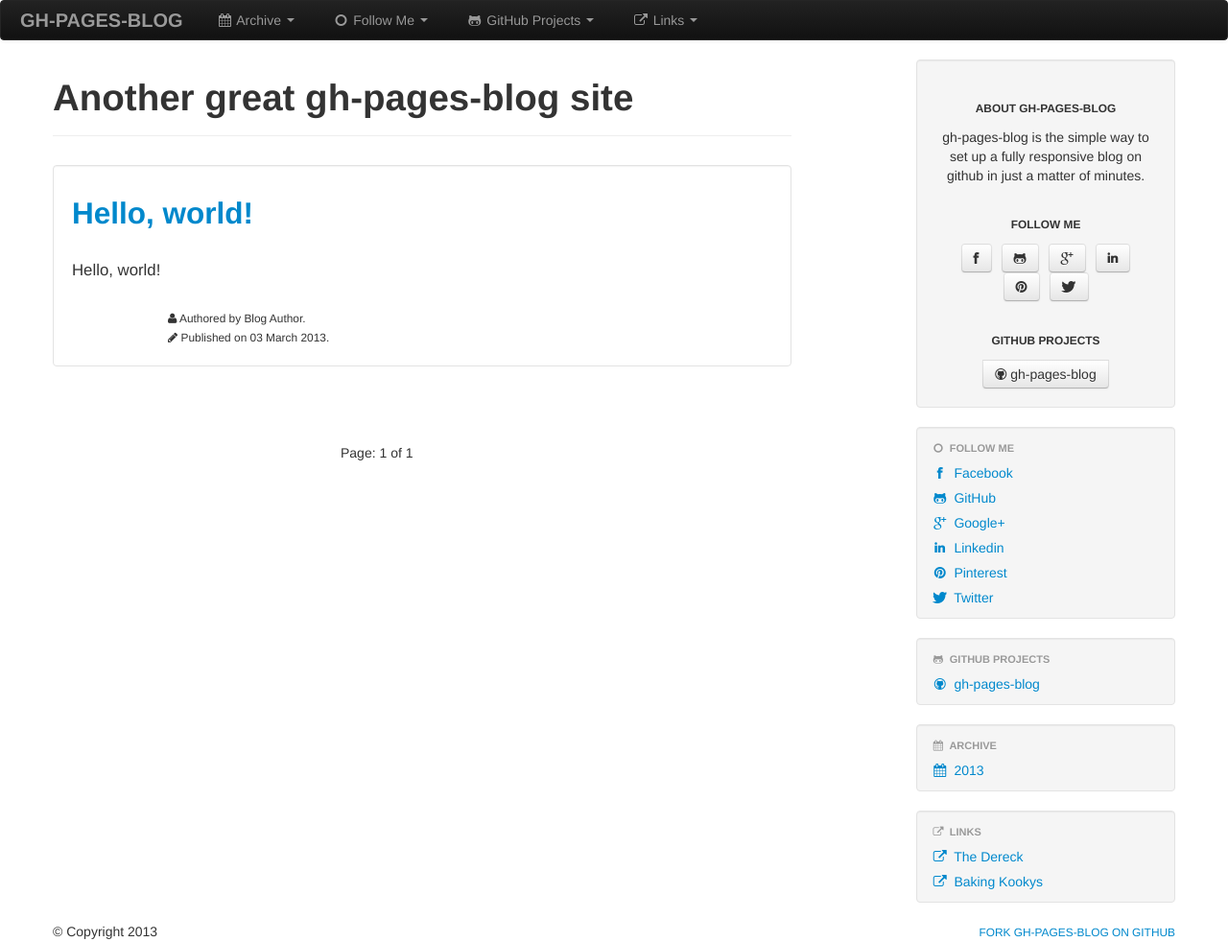
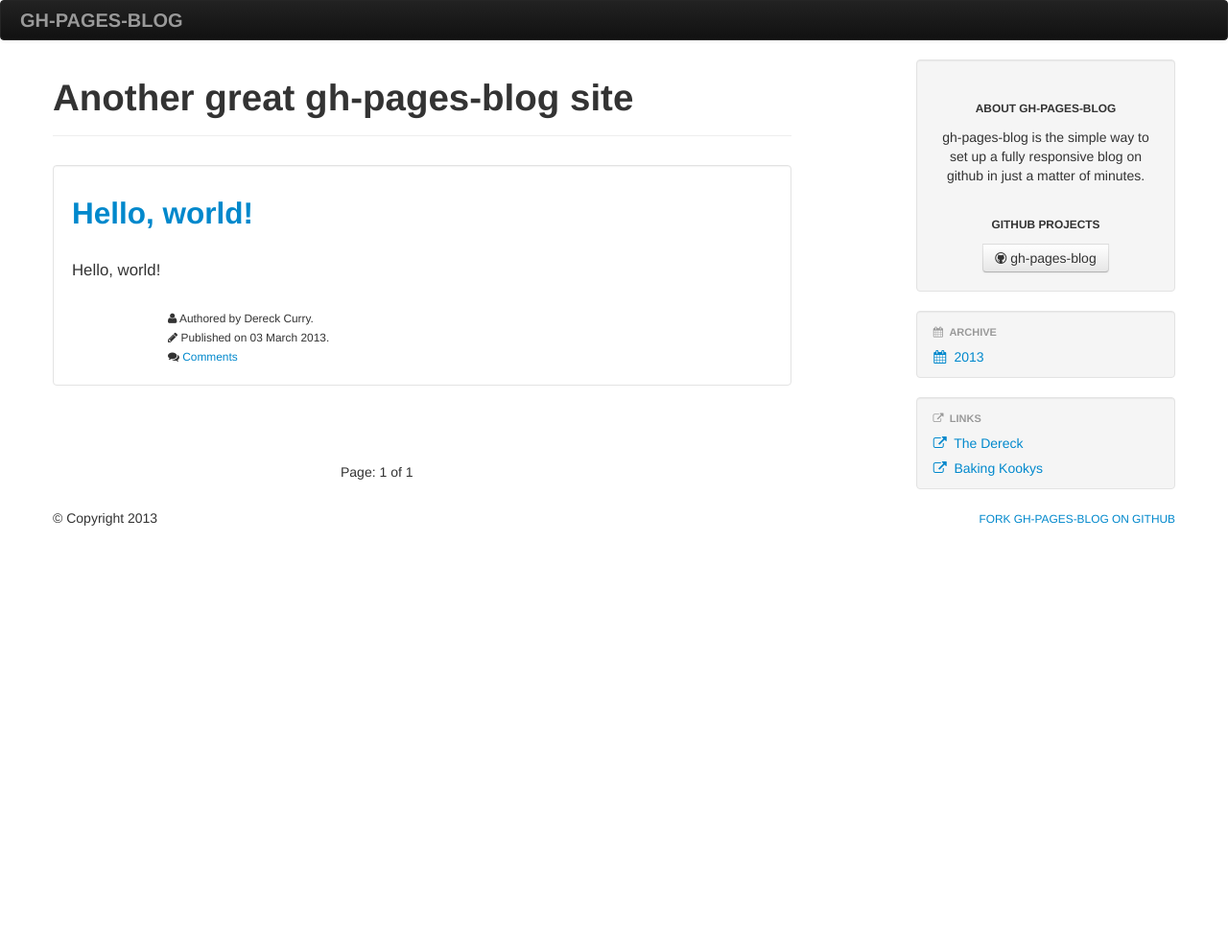
Before and after one commit to thedereck/gh-pages-blog, a Jekyll site: the page built from index.html, in a window 1280 px wide. Shown: the whole page at 96% size. Built offline with Jekyll 4.4.1, drawn with Linux system fonts in a browser that asks for light colours; the list of posts is cut into pages by our own code; comment, search, counter and statistics services are not loaded; after the commit the page ends 900 px from its top, so only the background shows below that.

Commit message:
Configuration for the gh-pages-blog gh-pages-blog

```diff
--- a/_config.yml
+++ b/_config.yml
@@ -26,9 +26,9 @@
 name : gh-pages-blog
 brand : gh-pages-blog
 description : Another great gh-pages-blog site
-url : http://www.github.com
-email : email@invalid.domain
-author: Blog Author
+url : http://thedereck.github.com/gh-pages-blog/
+email : thedereck@thedereck.com
+author: Dereck Curry
 
 
 # The following is a list of files to exclude from inclusion in the
@@ -173,13 +173,13 @@ sections:
     content :
       enabled : true
     social_links :
-      enabled : true
+      enabled : false
     github_projects :
       enabled : true
   social_links :
-    enabled : true
+    enabled : false
   github_projects :
-    enabled : true
+    enabled : false
   external_links :
     enabled : true
   archive :
@@ -212,17 +212,17 @@ sections:
 #     enabled : false
 navbar :
   archive :
-    enabled : true
+    enabled : false
   categories :
-    enabled : true
+    enabled : false
   tags :
-    enabled : true
+    enabled : false
   github_projects :
-    enabled : true
+    enabled : false
   social_links :
-    enabled : true
+    enabled : false
   external_links :
-    enabled : true
+    enabled : false
 
 
 # The social links are links to various social networking sites. Although
@@ -533,8 +533,8 @@ rss :
 #   shortname : TheDereck
 #   show_comment_count : false
 disqus :
-  enabled : false
-  shortname : DisqusShortName
+  enabled : true
+  shortname : ghpagesblog
   show_comment_count : true
 
 
@@ -556,7 +556,7 @@ disqus :
 #     enabled : true
 #     tracking_id : UA-1234567
 analytics :
-  enabled : false
+  enabled : true
   google_analytics :
-    enabled : false
-    tracking_id : GoogleAnalyticsTrackingID
+    enabled : true
+    tracking_id : UA-7954274-6
```
